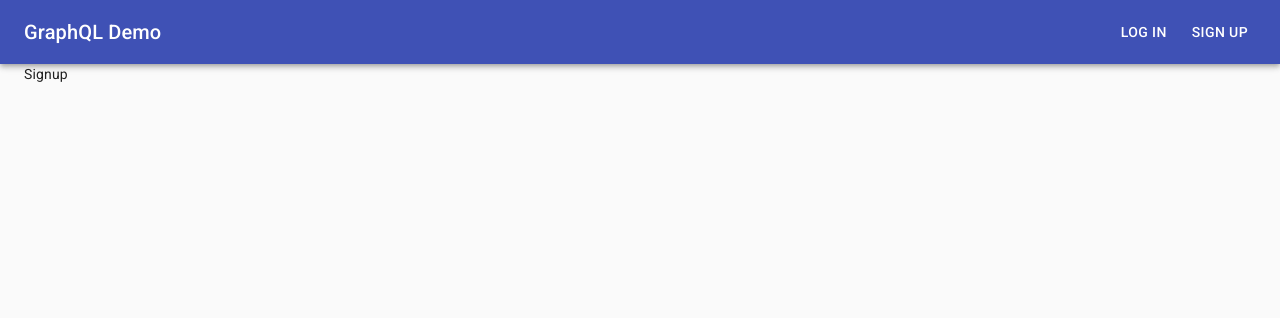
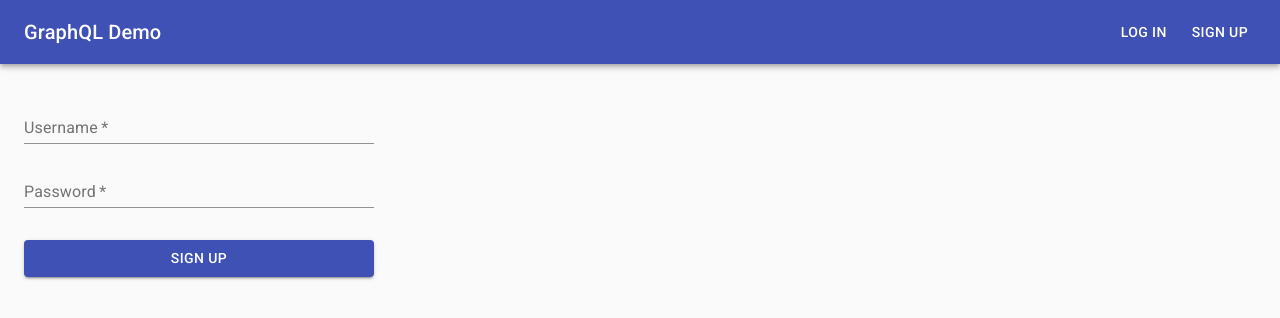
Before and after one commit to romanjanko/graphql-demo, a React app in the folder client/: page /signup in a window 1280 px wide. Shown: the top 318 px of the page. Built offline with nearby package versions, Linux system fonts and the light colour scheme; what javascript-time-ago would draw is missing.

Commit message:
adding signup + login refactoring.

```diff
--- /dev/null
+++ b/client/src/components/auth/form/AuthForm.jsx
@@ -0,0 +1,69 @@
+import React, { useState } from 'react'
+import { TextField } from '@material-ui/core'
+import { makeStyles } from '@material-ui/core/styles'
+
+const useStyles = makeStyles({
+   root: {
+      display: 'inline-flex',
+      flexDirection: 'column',
+      maxWidth: '350px',
+      width: '100%',
+      margin: '32px 0'
+   },
+   username: {
+      marginBottom: '16px'
+   },
+   password: {
+      marginBottom: '32px'
+   }
+})
+
+const AuthForm = (props) => {
+   const classes = useStyles()
+
+   const [ username, setUsername ] = useState()
+   const [ password, setPassword ] = useState()
+
+   const onSubmit = event => {
+      event.preventDefault()
+      props.onSubmit({
+         username,
+         password
+      })
+   }
+
+   const renderedUsernameField = (
+      <TextField
+         id='username'
+         className={classes.username}
+         label='Username'
+         required
+         onChange={e => setUsername(e.target.value)}
+      />
+   )
+
+   const renderedPasswordField = (
+      <TextField
+         id='password'
+         className={classes.password}
+         type='password'
+         label='Password'
+         required
+         onChange={e => setPassword(e.target.value)}
+      />
+   )
+
+   return (
+      <form
+         className={classes.root}
+         onSubmit={onSubmit}
+      >
+         {props.renderContent({
+            usernameField: renderedUsernameField,
+            passwordField: renderedPasswordField
+         })}
+      </form>
+   )
+}
+
+export default AuthForm
--- a/client/src/components/auth/login/Login.jsx
+++ b/client/src/components/auth/login/Login.jsx
@@ -1,9 +1,10 @@
-import React, { useState } from 'react'
+import React from 'react'
 import gql from 'graphql-tag'
 import { useMutation, useApolloClient } from '@apollo/react-hooks'
-import { Button, TextField, FormHelperText } from '@material-ui/core'
+import { Button, FormHelperText } from '@material-ui/core'
 import { makeStyles } from '@material-ui/core/styles'
 
+import AuthForm from '../form/AuthForm'
 import { LOCAL_STORAGE_AUTH_TOKEN_KEY } from '../constants'
 
 const LOGIN_MUTATION = gql`
@@ -15,40 +16,20 @@ const LOGIN_MUTATION = gql`
 `
 
 const useStyles = makeStyles({
-   root: {
-      display: 'inline-flex',
-      flexDirection: 'column',
-      maxWidth: '350px',
-      width: '100%',
-      margin: '32px 0'
-   },
    errors: {
       marginTop: '24px',
       fontSize: '14px',
-   },
-   username: {
-      marginBottom: '16px'
-   },
-   password: {
-      marginBottom: '32px'
    }
 })
 
 const Login = ({ history }) => {
    const classes = useStyles()
 
-   const [ username, setUsername ] = useState()
-   const [ password, setPassword ] = useState()
-
    const client = useApolloClient()
 
    const [ login, { loading, error } ] = useMutation(
       LOGIN_MUTATION,
       {
-         variables: {
-            name: username,
-            password
-         },
          onCompleted: ({ login: { token }}) => {
             localStorage.setItem(LOCAL_STORAGE_AUTH_TOKEN_KEY, token)
             client.writeData({ data: { isUserLoggedIn: true } })
@@ -58,31 +39,12 @@ const Login = ({ history }) => {
       }
    )
 
-   const onSubmit = event => {
-      event.preventDefault()
-      login()
-   }
+   const renderContent = ({ usernameField, passwordField }) => {
+      return (
+         <React.Fragment>
+            {usernameField}
+            {passwordField}
 
-   return (
-      <form
-         className={classes.root}
-         onSubmit={onSubmit}
-      >
-         <TextField
-            id='username'
-            className={classes.username}
-            label='Username'
-            required
-            onChange={e => setUsername(e.target.value)}
-         />
-         <TextField
-            id='password'
-            className={classes.password}
-            type='password'
-            label='Password'
-            required
-            onChange={e => setPassword(e.target.value)}
-         />
             <Button
                type='submit'
                variant='contained'
@@ -91,6 +53,7 @@ const Login = ({ history }) => {
             >
                Log in
             </Button>
+
             {error && (
                <FormHelperText
                   id="errors"
@@ -100,7 +63,24 @@ const Login = ({ history }) => {
                   Failed to log in.
                </FormHelperText>
             )}
-      </form>
+         </React.Fragment>
+      )
+   }
+
+   const onSubmit = ({ username, password }) => {
+      login({
+         variables: {
+            name: username,
+            password
+         }
+      })
+   }
+
+   return (
+      <AuthForm
+         renderContent={renderContent}
+         onSubmit={onSubmit}
+      />
    )
 }
 
--- a/client/src/components/auth/signup/Signup.jsx
+++ b/client/src/components/auth/signup/Signup.jsx
@@ -1,5 +1,87 @@
 import React from 'react'
+import gql from 'graphql-tag'
+import { useMutation, useApolloClient } from '@apollo/react-hooks'
+import { Button, FormHelperText } from '@material-ui/core'
+import { makeStyles } from '@material-ui/core/styles'
 
-const Signup = () => <div>Signup</div>
+import AuthForm from '../form/AuthForm'
+import { LOCAL_STORAGE_AUTH_TOKEN_KEY } from '../constants'
+
+const SIGNUP_MUTATION = gql`
+   mutation Signup($name: String!, $password: String!) {
+      signup(name: $name, password: $password) {
+         token
+      }
+   }
+`
+
+const useStyles = makeStyles({
+   errors: {
+      marginTop: '24px',
+      fontSize: '14px',
+   }
+})
+
+const Signup = ({ history }) => {
+   const classes = useStyles()
+
+   const client = useApolloClient()
+
+   const [ signup, { loading, error } ] = useMutation(
+      SIGNUP_MUTATION,
+      {
+         onCompleted: ({ signup: { token }}) => {
+            localStorage.setItem(LOCAL_STORAGE_AUTH_TOKEN_KEY, token)
+            client.writeData({ data: { isUserLoggedIn: true } })
+
+            history.push('/')
+         }
+      }
+   )
+
+   const renderContent = ({ usernameField, passwordField }) => {
+      return (
+         <React.Fragment>
+            {usernameField}
+            {passwordField}
+
+            <Button
+               type='submit'
+               variant='contained'
+               color='primary'
+               disabled={loading}
+            >
+               Sign up
+            </Button>
+
+            {error && (
+               <FormHelperText
+                  id="errors"
+                  className={classes.errors}
+                  error
+               >
+                  Failed to sign up.
+               </FormHelperText>
+            )}
+         </React.Fragment>
+      )
+   }
+
+   const onSubmit = ({ username, password }) => {
+      signup({
+         variables: {
+            name: username,
+            password
+         }
+      })
+   }
+
+   return (
+      <AuthForm
+         renderContent={renderContent}
+         onSubmit={onSubmit}
+      />
+   )
+}
 
 export default Signup
```
Lines whose indentation alone changed are shown as unchanged.
